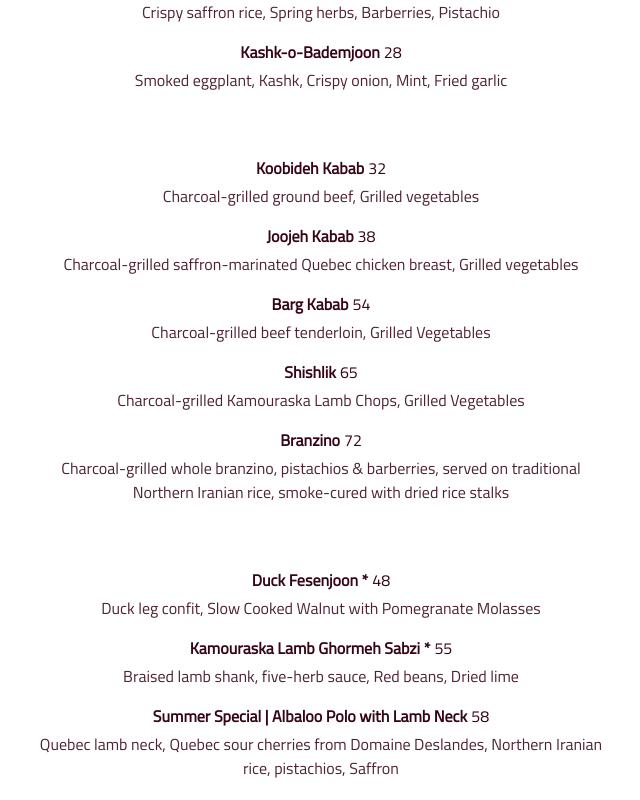
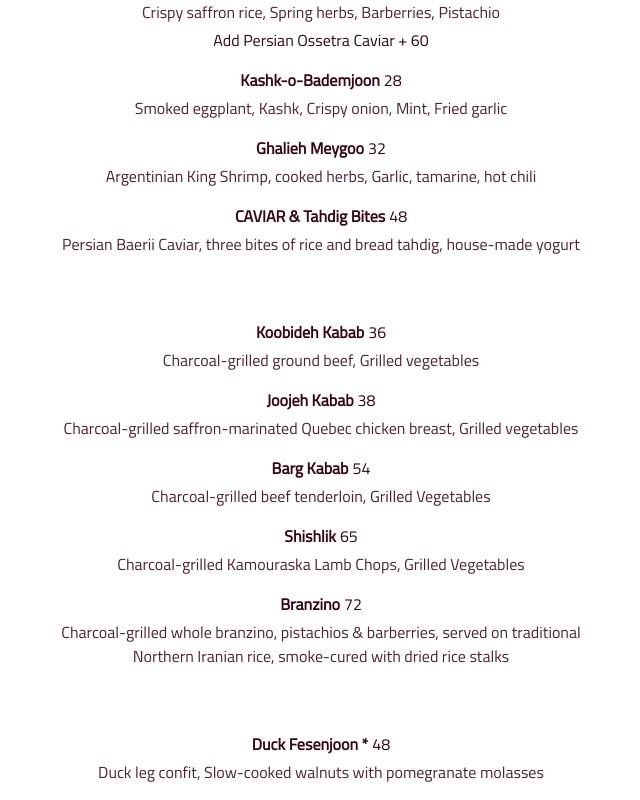
Before and after one commit to BOUS-Persian-Cuisine/website, a Next.js app: page /menu in a window 1280 px wide. Shown: the part 680-1480 px from the top of the page, without its empty margins (319-959 px from the left). Built offline with nearby package versions, Linux system fonts and the light colour scheme.

Commit message:
Update the English and French dinner menus and PDF downloads

```diff
--- a/src/pages/menu.tsx
+++ b/src/pages/menu.tsx
@@ -6,6 +6,7 @@ type MenuItem = {
   name: string;
   price?: string;
   description: string;
+  addOn?: string;
 };
 
 type MenuCopy = {
@@ -59,17 +60,30 @@ const menuCopy: Record<Language, MenuCopy> = {
           price: "22",
           description:
             "Crispy saffron rice, Spring herbs, Barberries, Pistachio",
+          addOn: "Add Persian Ossetra Caviar + 60",
         },
         {
           name: "Kashk-o-Bademjoon",
           price: "28",
           description: "Smoked eggplant, Kashk, Crispy onion, Mint, Fried garlic",
         },
+        {
+          name: "Ghalieh Meygoo",
+          price: "32",
+          description:
+            "Argentinian King Shrimp, cooked herbs, Garlic, tamarine, hot chili",
+        },
+        {
+          name: "CAVIAR & Tahdig Bites",
+          price: "48",
+          description:
+            "Persian Baerii Caviar, three bites of rice and bread tahdig, house-made yogurt",
+        },
       ],
       [
         {
           name: "Koobideh Kabab",
-          price: "32",
+          price: "36",
           description: "Charcoal-grilled ground beef, Grilled vegetables",
         },
         {
@@ -101,7 +115,7 @@ const menuCopy: Record<Language, MenuCopy> = {
           name: "Duck Fesenjoon *",
           price: "48",
           description:
-            "Duck leg confit, Slow Cooked Walnut with Pomegranate Molasses",
+            "Duck leg confit, Slow-cooked walnuts with pomegranate molasses",
         },
         {
           name: "Kamouraska Lamb Ghormeh Sabzi *",
@@ -110,10 +124,10 @@ const menuCopy: Record<Language, MenuCopy> = {
             "Braised lamb shank, five-herb sauce, Red beans, Dried lime",
         },
         {
-          name: "Summer Special | Albaloo Polo with Lamb Neck",
+          name: "Fall Special | Jewel Rice with Lamb Neck",
           price: "58",
           description:
-            "Quebec lamb neck, Quebec sour cherries from Domaine Deslandes, Northern Iranian rice, pistachios, Saffron",
+            "Quebec lamb neck, Barberry, Orange Peel, Northern Iranian rice, pistachios, Saffron",
         },
       ],
       [
@@ -205,10 +219,11 @@ const menuCopy: Record<Language, MenuCopy> = {
           description: "Ailerons de poulet, safran, piment d’Alep",
         },
         {
-          name: "Mille carré doré Tahchin",
+          name: "Tahchin du Mille carré doré",
           price: "22",
           description:
             "Riz croustillant au safran, herbes printanières, épines-vinettes, pistaches",
+          addOn: "Ajout de caviar persan Ossetra + 60",
         },
         {
           name: "Kashk-o-Bademjoon",
@@ -216,11 +231,23 @@ const menuCopy: Record<Language, MenuCopy> = {
           description:
             "Aubergine fumée, kashk, oignons croustillants, menthe, ail frit",
         },
+        {
+          name: "Ghalieh Meygoo",
+          price: "32",
+          description:
+            "Grosses crevettes d’Argentine, herbes mijotées, ail, tamarin, piment fort",
+        },
+        {
+          name: "CAVIAR et bouchées de tahdig",
+          price: "48",
+          description:
+            "Caviar persan Baerii, trois bouchées de tahdig de riz et de pain, yogourt maison",
+        },
       ],
       [
         {
           name: "Koobideh Kabab",
-          price: "32",
+          price: "36",
           description: "Bœuf haché grillé au charbon, légumes grillés",
         },
         {
@@ -264,7 +291,7 @@ const menuCopy: Record<Language, MenuCopy> = {
           name: "Spécial d’été | Albaloo Polo au cou d’agneau",
           price: "58",
           description:
-            "Cou d’agneau du Québec, griottes du Québec du Domaine Deslandes, riz du nord de l’Iran, pistaches, safran",
+            "Cou d’agneau du Québec, griottes du Québec du Domaine Deslandes, riz du nord de l’Iran et pistaches, safran",
         },
       ],
       [
@@ -337,6 +364,11 @@ function MenuItemRow({ item }: { item: MenuItem }) {
       <p className="mx-auto mt-1 max-w-[65ch] text-base leading-6 text-bous-burgundy/88">
         {item.description}
       </p>
+      {item.addOn && (
+        <p className="mt-1 text-base leading-6 text-bous-burgundy">
+          {item.addOn}
+        </p>
+      )}
     </li>
   );
 }
```
Also changed, not shown: 2 other files (tests, documents, lock files or other folders).
